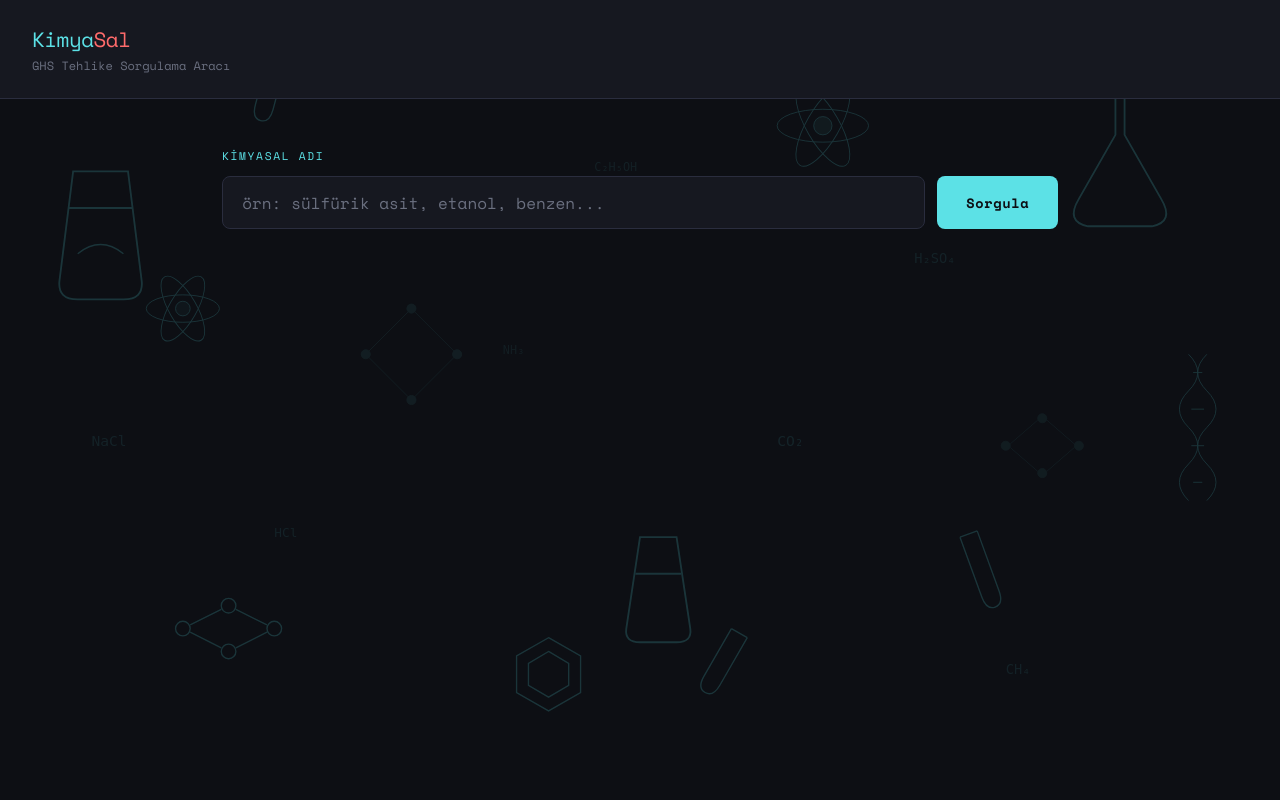
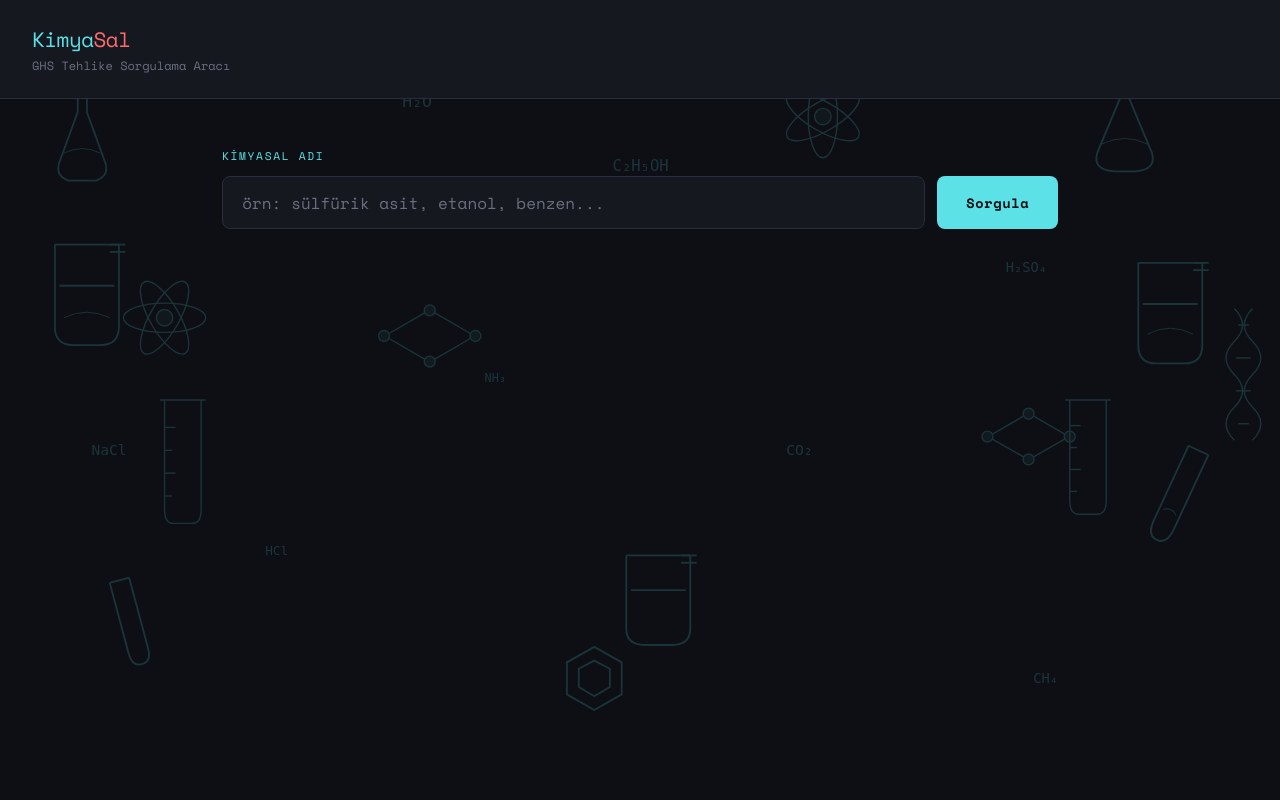
Before and after one commit to tugcesayin/kimyasal, a Flask app: page / in a window 1280 px wide. Run offline with Flask 3, Linux system fonts and the light colour scheme.

Commit message:
Update index.html

```diff
--- a/templates/index.html
+++ b/templates/index.html
@@ -694,111 +694,152 @@
     }
   </script>
   <svg id="chembg" style="position:fixed;top:0;left:0;width:100%;height:100%;pointer-events:none;z-index:0;opacity:0.18;" viewBox="0 0 1400 900" preserveAspectRatio="xMidYMid slice" xmlns="http://www.w3.org/2000/svg">
-    <!-- Beaker -->
-    <g stroke="#5ce1e6" stroke-width="2" fill="none">
-      <path d="M80 200 L65 320 Q63 340 85 340 L135 340 Q157 340 155 320 L140 200 Z"/>
-      <line x1="75" y1="240" x2="145" y2="240"/>
-      <path d="M85 290 Q110 270 135 290" stroke-width="1.5"/>
-    </g>
-    <!-- Erlen -->
-    <g stroke="#5ce1e6" stroke-width="2" fill="none" transform="translate(1200,100)">
-      <path d="M20 0 L20 60 L-20 130 Q-35 155 -10 160 L60 160 Q85 155 70 130 L30 60 L30 0 Z"/>
-      <line x1="15" y1="0" x2="35" y2="0"/>
-    </g>
-    <!-- Deney tüpü 1 -->
-    <g stroke="#5ce1e6" stroke-width="1.5" fill="none" transform="translate(300,50) rotate(15)">
-      <path d="M0 0 L0 80 Q0 95 10 95 Q20 95 20 80 L20 0"/>
-      <line x1="0" y1="0" x2="20" y2="0"/>
-    </g>
-    <!-- Deney tüpü 2 -->
-    <g stroke="#5ce1e6" stroke-width="1.5" fill="none" transform="translate(1050,600) rotate(-20)">
-      <path d="M0 0 L0 70 Q0 85 10 85 Q20 85 20 70 L20 0"/>
-      <line x1="0" y1="0" x2="20" y2="0"/>
-    </g>
-    <!-- Molekül 1 - benzen halkası -->
-    <g stroke="#5ce1e6" stroke-width="1.5" fill="none" transform="translate(600,750)">
-      <polygon points="0,-40 35,-20 35,20 0,40 -35,20 -35,-20"/>
-      <polygon points="0,-25 22,-12 22,12 0,25 -22,12 -22,-12"/>
-    </g>
-    <!-- Molekül 2 - basit bağlar -->
-    <g stroke="#5ce1e6" stroke-width="1.5" fill="none" transform="translate(200,700)">
-      <circle cx="0" cy="0" r="8"/>
-      <circle cx="50" cy="-25" r="8"/>
-      <circle cx="100" cy="0" r="8"/>
-      <circle cx="50" cy="25" r="8"/>
-      <line x1="8" y1="-4" x2="42" y2="-21"/>
-      <line x1="8" y1="4" x2="42" y2="21"/>
-      <line x1="58" y1="-21" x2="92" y2="-4"/>
-      <line x1="58" y1="21" x2="92" y2="4"/>
-    </g>
-    <!-- DNA spiral gösterimi -->
-    <g stroke="#5ce1e6" stroke-width="1" fill="none" transform="translate(1300,400)">
-      <path d="M0 0 Q20 20 0 40 Q-20 60 0 80 Q20 100 0 120 Q-20 140 0 160"/>
-      <path d="M20 0 Q0 20 20 40 Q40 60 20 80 Q0 100 20 120 Q40 140 20 160"/>
-      <line x1="5" y1="20" x2="15" y2="20"/>
-      <line x1="3" y1="60" x2="17" y2="60"/>
-      <line x1="3" y1="100" x2="17" y2="100"/>
-      <line x1="5" y1="140" x2="15" y2="140"/>
-    </g>
-    <!-- Atom -->
-    <g stroke="#5ce1e6" stroke-width="1" fill="none" transform="translate(900,150)">
-      <circle cx="0" cy="0" r="10" fill="#5ce1e6" fill-opacity="0.3"/>
-      <ellipse cx="0" cy="0" rx="50" ry="18" transform="rotate(0)"/>
-      <ellipse cx="0" cy="0" rx="50" ry="18" transform="rotate(60)"/>
-      <ellipse cx="0" cy="0" rx="50" ry="18" transform="rotate(120)"/>
-    </g>
-    <!-- Formül yazıları -->
-    <text x="450" y="120" fill="#5ce1e6" font-size="18" font-family="monospace" opacity="0.6">H₂O</text>
-    <text x="750" y="80" fill="#5ce1e6" font-size="14" font-family="monospace" opacity="0.5">C₆H₁₂O₆</text>
-    <text x="100" y="500" fill="#5ce1e6" font-size="16" font-family="monospace" opacity="0.5">NaCl</text>
-    <text x="1100" y="750" fill="#5ce1e6" font-size="15" font-family="monospace" opacity="0.5">CH₄</text>
-    <text x="550" y="400" fill="#5ce1e6" font-size="13" font-family="monospace" opacity="0.4">NH₃</text>
-    <!-- Bağ çizgileri -->
-    <g stroke="#5ce1e6" stroke-width="1" opacity="0.4">
-      <line x1="400" y1="400" x2="450" y2="350"/>
-      <line x1="450" y1="350" x2="500" y2="400"/>
-      <line x1="500" y1="400" x2="450" y2="450"/>
-      <line x1="450" y1="450" x2="400" y2="400"/>
-      <circle cx="400" cy="400" r="5" fill="#5ce1e6"/>
-      <circle cx="450" cy="350" r="5" fill="#5ce1e6"/>
-      <circle cx="500" cy="400" r="5" fill="#5ce1e6"/>
-      <circle cx="450" cy="450" r="5" fill="#5ce1e6"/>
+
+    <!-- Erlen mayeri sol üst -->
+    <g stroke="#5ce1e6" stroke-width="2" fill="none" transform="translate(60,80)">
+      <line x1="25" y1="0" x2="25" y2="55"/>
+      <line x1="35" y1="0" x2="35" y2="55"/>
+      <path d="M25 55 L5 110 Q0 125 15 130 L45 130 Q60 125 55 110 L35 55"/>
+      <line x1="18" y1="0" x2="42" y2="0"/>
+      <path d="M10 100 Q30 90 50 100" stroke-width="1"/>
     </g>
 
-    <!-- Ekstra çizimler -->
-    <!-- Beher 2 -->
-    <g stroke="#5ce1e6" stroke-width="2" fill="none" transform="translate(700,600)">
-      <path d="M0 0 L-15 100 Q-17 115 0 115 L40 115 Q57 115 55 100 L40 0 Z"/>
-      <line x1="-5" y1="40" x2="45" y2="40"/>
+    <!-- Beher sol orta -->
+    <g stroke="#5ce1e6" stroke-width="2" fill="none" transform="translate(55,280)">
+      <path d="M5 0 L5 90 Q5 110 25 110 L55 110 Q75 110 75 90 L75 0"/>
+      <line x1="5" y1="0" x2="75" y2="0"/>
+      <line x1="10" y1="45" x2="70" y2="45"/>
+      <line x1="65" y1="0" x2="82" y2="0"/>
+      <line x1="65" y1="8" x2="82" y2="8"/>
+      <path d="M15 80 Q40 68 65 80" stroke-width="1"/>
     </g>
-    <!-- Atom 2 -->
-    <g stroke="#5ce1e6" stroke-width="1" fill="none" transform="translate(200,350)">
-      <circle cx="0" cy="0" r="8" fill="#5ce1e6" fill-opacity="0.2"/>
-      <ellipse cx="0" cy="0" rx="40" ry="15" transform="rotate(0)"/>
-      <ellipse cx="0" cy="0" rx="40" ry="15" transform="rotate(60)"/>
-      <ellipse cx="0" cy="0" rx="40" ry="15" transform="rotate(120)"/>
+
+    <!-- Mezür sol -->
+    <g stroke="#5ce1e6" stroke-width="1.5" fill="none" transform="translate(170,450)">
+      <path d="M10 0 L10 120 Q10 135 20 135 L40 135 Q50 135 50 120 L50 0"/>
+      <line x1="5" y1="0" x2="55" y2="0"/>
+      <line x1="10" y1="30" x2="22" y2="30"/>
+      <line x1="10" y1="55" x2="18" y2="55"/>
+      <line x1="10" y1="80" x2="22" y2="80"/>
+      <line x1="10" y1="105" x2="18" y2="105"/>
     </g>
+
+    <!-- Erlen sağ üst -->
+    <g stroke="#5ce1e6" stroke-width="2" fill="none" transform="translate(1200,60)">
+      <line x1="25" y1="0" x2="25" y2="60"/>
+      <line x1="35" y1="0" x2="35" y2="60"/>
+      <path d="M25 60 L0 120 Q-5 138 18 140 L42 140 Q65 138 60 120 L35 60"/>
+      <line x1="18" y1="0" x2="42" y2="0"/>
+      <path d="M5 110 Q30 98 55 110" stroke-width="1"/>
+    </g>
+
+    <!-- Beher sağ orta -->
+    <g stroke="#5ce1e6" stroke-width="2" fill="none" transform="translate(1240,300)">
+      <path d="M5 0 L5 90 Q5 110 25 110 L55 110 Q75 110 75 90 L75 0"/>
+      <line x1="5" y1="0" x2="75" y2="0"/>
+      <line x1="10" y1="45" x2="70" y2="45"/>
+      <line x1="65" y1="0" x2="82" y2="0"/>
+      <line x1="65" y1="8" x2="82" y2="8"/>
+      <path d="M15 78 Q40 65 65 78" stroke-width="1"/>
+    </g>
+
+    <!-- Mezür sağ -->
+    <g stroke="#5ce1e6" stroke-width="1.5" fill="none" transform="translate(1160,450)">
+      <path d="M10 0 L10 110 Q10 125 20 125 L40 125 Q50 125 50 110 L50 0"/>
+      <line x1="5" y1="0" x2="55" y2="0"/>
+      <line x1="10" y1="28" x2="22" y2="28"/>
+      <line x1="10" y1="52" x2="18" y2="52"/>
+      <line x1="10" y1="76" x2="22" y2="76"/>
+      <line x1="10" y1="100" x2="18" y2="100"/>
+    </g>
+
+    <!-- Deney tüpü sağ -->
+    <g stroke="#5ce1e6" stroke-width="2" fill="none" transform="translate(1300,500) rotate(25)">
+      <path d="M0 0 L0 90 Q0 108 12 108 Q24 108 24 90 L24 0"/>
+      <line x1="0" y1="0" x2="24" y2="0"/>
+      <path d="M4 75 Q12 68 20 75" stroke-width="1"/>
+    </g>
+
+    <!-- Deney tüpü sol alt -->
+    <g stroke="#5ce1e6" stroke-width="2" fill="none" transform="translate(120,650) rotate(-15)">
+      <path d="M0 0 L0 80 Q0 95 11 95 Q22 95 22 80 L22 0"/>
+      <line x1="0" y1="0" x2="22" y2="0"/>
+    </g>
+
+    <!-- Benzen halkası alt orta -->
+    <g stroke="#5ce1e6" stroke-width="2" fill="none" transform="translate(620,720)">
+      <polygon points="30,0 60,17 60,52 30,69 0,52 0,17"/>
+      <polygon points="30,15 47,24 47,44 30,54 13,44 13,24"/>
+    </g>
+
+    <!-- Atom sol orta -->
+    <g stroke="#5ce1e6" stroke-width="1.5" fill="none" transform="translate(180,360)">
+      <circle cx="0" cy="0" r="9" fill="#5ce1e6" fill-opacity="0.25"/>
+      <ellipse cx="0" cy="0" rx="45" ry="16" transform="rotate(0)"/>
+      <ellipse cx="0" cy="0" rx="45" ry="16" transform="rotate(60)"/>
+      <ellipse cx="0" cy="0" rx="45" ry="16" transform="rotate(120)"/>
+    </g>
+
+    <!-- Atom sağ üst -->
+    <g stroke="#5ce1e6" stroke-width="1.5" fill="none" transform="translate(900,140)">
+      <circle cx="0" cy="0" r="9" fill="#5ce1e6" fill-opacity="0.25"/>
+      <ellipse cx="0" cy="0" rx="45" ry="16" transform="rotate(30)"/>
+      <ellipse cx="0" cy="0" rx="45" ry="16" transform="rotate(90)"/>
+      <ellipse cx="0" cy="0" rx="45" ry="16" transform="rotate(150)"/>
+    </g>
+
+    <!-- Molekül bağları 1 -->
+    <g stroke="#5ce1e6" stroke-width="1.5" fill="none" transform="translate(420,380)">
+      <circle cx="0" cy="0" r="6" fill="#5ce1e6" fill-opacity="0.3"/>
+      <circle cx="50" cy="-28" r="6" fill="#5ce1e6" fill-opacity="0.3"/>
+      <circle cx="100" cy="0" r="6" fill="#5ce1e6" fill-opacity="0.3"/>
+      <circle cx="50" cy="28" r="6" fill="#5ce1e6" fill-opacity="0.3"/>
+      <line x1="6" y1="-3" x2="44" y2="-25"/>
+      <line x1="6" y1="3" x2="44" y2="25"/>
+      <line x1="56" y1="-25" x2="94" y2="-3"/>
+      <line x1="56" y1="25" x2="94" y2="3"/>
+    </g>
+
+    <!-- Molekül bağları 2 -->
+    <g stroke="#5ce1e6" stroke-width="1.5" fill="none" transform="translate(1080,490)">
+      <circle cx="0" cy="0" r="6" fill="#5ce1e6" fill-opacity="0.3"/>
+      <circle cx="45" cy="-25" r="6" fill="#5ce1e6" fill-opacity="0.3"/>
+      <circle cx="90" cy="0" r="6" fill="#5ce1e6" fill-opacity="0.3"/>
+      <circle cx="45" cy="25" r="6" fill="#5ce1e6" fill-opacity="0.3"/>
+      <line x1="6" y1="-3" x2="39" y2="-22"/>
+      <line x1="6" y1="3" x2="39" y2="22"/>
+      <line x1="51" y1="-22" x2="84" y2="-3"/>
+      <line x1="51" y1="22" x2="84" y2="3"/>
+    </g>
+
+    <!-- DNA sağ -->
+    <g stroke="#5ce1e6" stroke-width="1.5" fill="none" transform="translate(1350,350)">
+      <path d="M0 0 Q18 18 0 36 Q-18 54 0 72 Q18 90 0 108 Q-18 126 0 144"/>
+      <path d="M20 0 Q2 18 20 36 Q38 54 20 72 Q2 90 20 108 Q38 126 20 144"/>
+      <line x1="4" y1="18" x2="16" y2="18"/>
+      <line x1="2" y1="54" x2="18" y2="54"/>
+      <line x1="2" y1="90" x2="18" y2="90"/>
+      <line x1="4" y1="126" x2="16" y2="126"/>
+    </g>
+
+    <!-- Beher alt orta -->
+    <g stroke="#5ce1e6" stroke-width="2" fill="none" transform="translate(680,620)">
+      <path d="M5 0 L5 80 Q5 98 25 98 L55 98 Q75 98 75 80 L75 0"/>
+      <line x1="5" y1="0" x2="75" y2="0"/>
+      <line x1="10" y1="38" x2="70" y2="38"/>
+      <line x1="65" y1="0" x2="82" y2="0"/>
+      <line x1="65" y1="8" x2="82" y2="8"/>
+    </g>
+
     <!-- Formüller -->
-    <text x="850" y="500" fill="#5ce1e6" font-size="16" font-family="monospace" opacity="0.55">CO₂</text>
-    <text x="300" y="600" fill="#5ce1e6" font-size="14" font-family="monospace" opacity="0.5">HCl</text>
-    <text x="1000" y="300" fill="#5ce1e6" font-size="15" font-family="monospace" opacity="0.5">H₂SO₄</text>
-    <text x="650" y="200" fill="#5ce1e6" font-size="13" font-family="monospace" opacity="0.45">C₂H₅OH</text>
-    <!-- Deney tüpü 3 -->
-    <g stroke="#5ce1e6" stroke-width="1.5" fill="none" transform="translate(800,700) rotate(30)">
-      <path d="M0 0 L0 60 Q0 75 10 75 Q20 75 20 60 L20 0"/>
-      <line x1="0" y1="0" x2="20" y2="0"/>
-    </g>
-    <!-- Bağ çizgileri 2 -->
-    <g stroke="#5ce1e6" stroke-width="1" opacity="0.35" transform="translate(1100,500)">
-      <circle cx="0" cy="0" r="5" fill="#5ce1e6"/>
-      <circle cx="40" cy="-30" r="5" fill="#5ce1e6"/>
-      <circle cx="80" cy="0" r="5" fill="#5ce1e6"/>
-      <circle cx="40" cy="30" r="5" fill="#5ce1e6"/>
-      <line x1="5" y1="-2" x2="35" y2="-28"/>
-      <line x1="5" y1="2" x2="35" y2="28"/>
-      <line x1="45" y1="-28" x2="75" y2="-2"/>
-      <line x1="45" y1="28" x2="75" y2="2"/>
-    </g>
+    <text x="670" y="200" fill="#5ce1e6" font-size="17" font-family="monospace">C₂H₅OH</text>
+    <text x="440" y="130" fill="#5ce1e6" font-size="18" font-family="monospace">H₂O</text>
+    <text x="100" y="510" fill="#5ce1e6" font-size="16" font-family="monospace">NaCl</text>
+    <text x="1100" y="310" fill="#5ce1e6" font-size="15" font-family="monospace">H₂SO₄</text>
+    <text x="860" y="510" fill="#5ce1e6" font-size="16" font-family="monospace">CO₂</text>
+    <text x="290" y="620" fill="#5ce1e6" font-size="14" font-family="monospace">HCl</text>
+    <text x="1130" y="760" fill="#5ce1e6" font-size="15" font-family="monospace">CH₄</text>
+    <text x="530" y="430" fill="#5ce1e6" font-size="13" font-family="monospace">NH₃</text>
+
   </svg>
 </body>
-</html>
```
